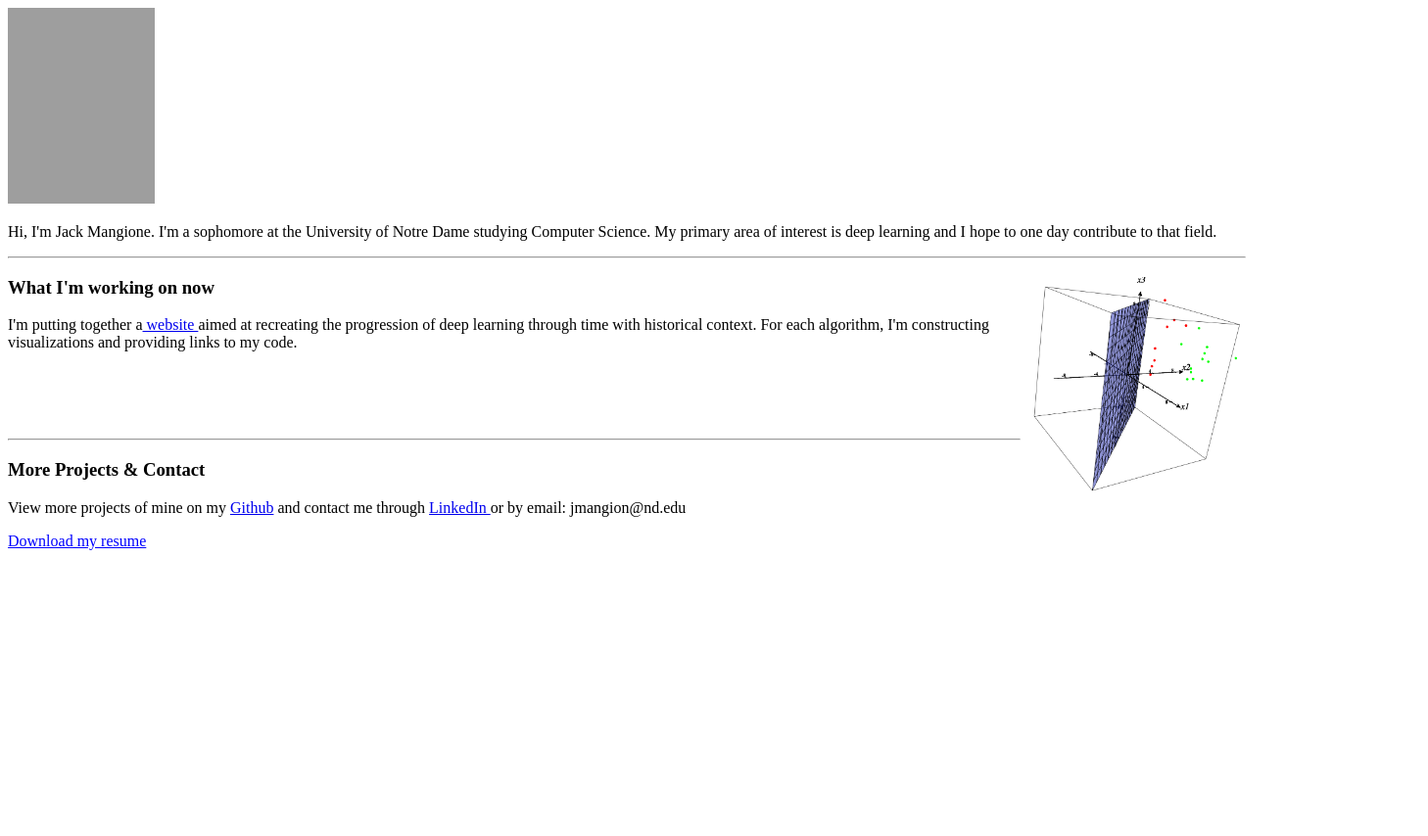
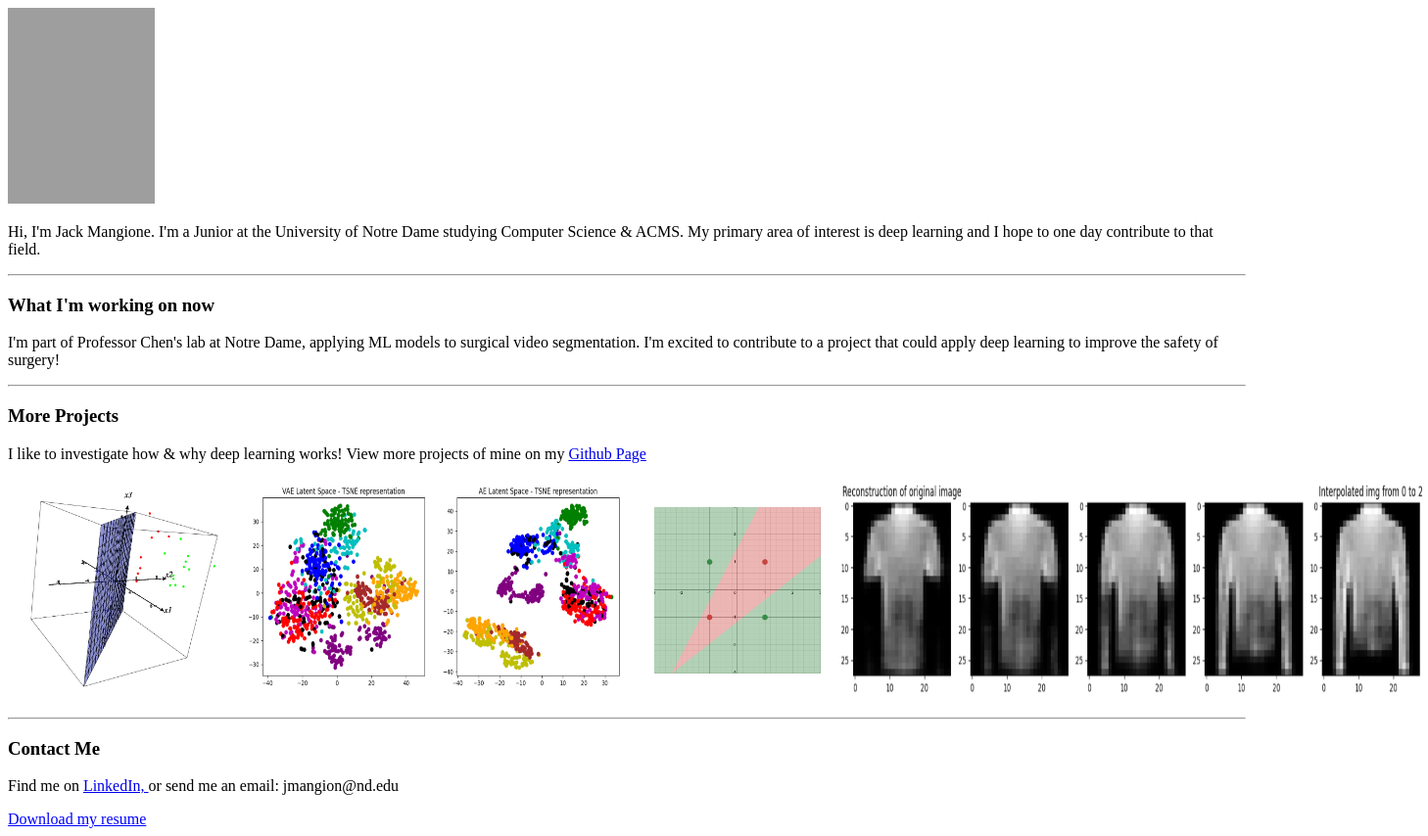
Before and after one commit to J-Mango-19/personal-site, a plain HTML site: page index.html in a window 1280 px wide. Shown: the whole page at 98% size, 1458 px wide, since content can reach past the window. Before the commit the page ends 800 px from the top, so only its background shows below. Drawn offline with Linux system fonts and the light colour scheme; grey boxes are pictures that could not be loaded.

Commit message:
partial update

```diff
--- a/index.html
+++ b/index.html
@@ -2,39 +2,46 @@
 <html lang="en">
 <head>
     <meta charset="UTF-8">
-    <meta name="viewport" content="width=device-width, initial-scale=1.0">
-    <title>Jack Mangione</title>
+    <meta name="viewport" content="width=device-width, initial-scale=1.0"> <title>Jack Mangione</title>
     <link rel="stylesheet" href="style.css">
 </head>
 <body>
-    <img src="profile.png" alt="photo" height = "200" width="150">
+    <img src="./assets/profile.png" alt="photo" height = "200" width="150">
 
     <p>
-        Hi, I'm Jack Mangione. I'm a sophomore at the University of Notre Dame studying Computer Science. My primary
+        Hi, I'm Jack Mangione. I'm a Junior at the University of Notre Dame studying Computer Science & ACMS. My primary
         area of interest is deep learning and I hope to one day contribute to that field.
     </p>
 
     <hr>
 
-    <h3> What I'm working on now  <img src="adaline-1.png" alt="Adaline-visualized" height="220" width="220" class="right-img"></h3>
+    <h3> What I'm working on now  </h3>
 
     <p>
-     I'm putting together a<a href="https://j-mango-19.github.io/DeepLearningHistory_Site/"> website </a> aimed at recreating the
-     progression of deep learning through time with historical context. For each algorithm, I'm constructing visualizations
-     and providing links to my code.
+     I'm part of Professor Chen's lab at Notre Dame, applying ML models to surgical video segmentation. I'm excited to contribute to a project that could apply deep learning to improve the safety
+     of surgery!
     </p>
 
-    <pre>
-
-
-
-    </pre>
     <hr>
 
-    <h3> More Projects & Contact </h3>
+    <h3> More Projects </h3>
 
     <p>
-        View more projects of mine on my <a href="https://github.com/J-Mango-19"> Github</a> and contact me through  <a href="https://www.linkedin.com/in/jack-mangione/"> LinkedIn </a> or by email: jmangion@nd.edu
+    I like to investigate how & why deep learning works! View more projects of mine on my <a href="https://github.com/J-Mango-19"> Github Page</a>
+
+    <div class="image-row">
+      <img src="./assets/adaline-1.png" alt="Adaline-visualized" height="200" width="200">
+      <img src="./assets/TSNE_LS.png" alt="Latent-space-tSNE" height="220" width="400">
+      <img src="./assets/MADALINE-graphed.png" alt="madaline-decision-boundary" height="170" width="170">
+      <img src="./assets/latent_space_arith.png" alt="latent-space-arithmetic" height="220" width="600">
+    </div>
+    </p>
+    <hr>
+
+    <h3> Contact Me </h3>
+
+    <p>
+    Find me on <a href="https://www.linkedin.com/in/jack-mangione/"> LinkedIn, </a> or send me an email: jmangion@nd.edu
     </p>
 
     <a href="#" id="resumeLink">Download my resume</a>
--- a/style.css
+++ b/style.css
@@ -1,10 +1,27 @@
-.right-img{
-    float: right;
-    margin-left: 10px;
-}
+
 
 #resumeLink {
     color: blue;
     text-decoration: underline;
     cursor: pointer;
 }
+
+.image-row {
+    display: flex;
+    justify-content: space-between; /* Space between images */
+    align-items: center;
+    margin: 20px; /* Optional margin around the image row */
+}
+
+.image-row img {
+    /* flex: 1; /* Ensures all images take equal width */
+    margin: 0 10px; /* Optional margin between images */
+}
+
+.image-row img:first-child {
+    margin-left: 0; /* Removes left margin from the first image */
+}
+
+.image-row img:last-child {
+    margin-right: 0; /* Removes right margin from the last image */
+}
```
Also changed, not shown: assets/MADALINE-graphed.png (added), assets/TSNE_LS.png (added), assets/adaline-1.png (renamed from adaline-1.png), assets/latent_space_arith.png (added), 3 other files.
